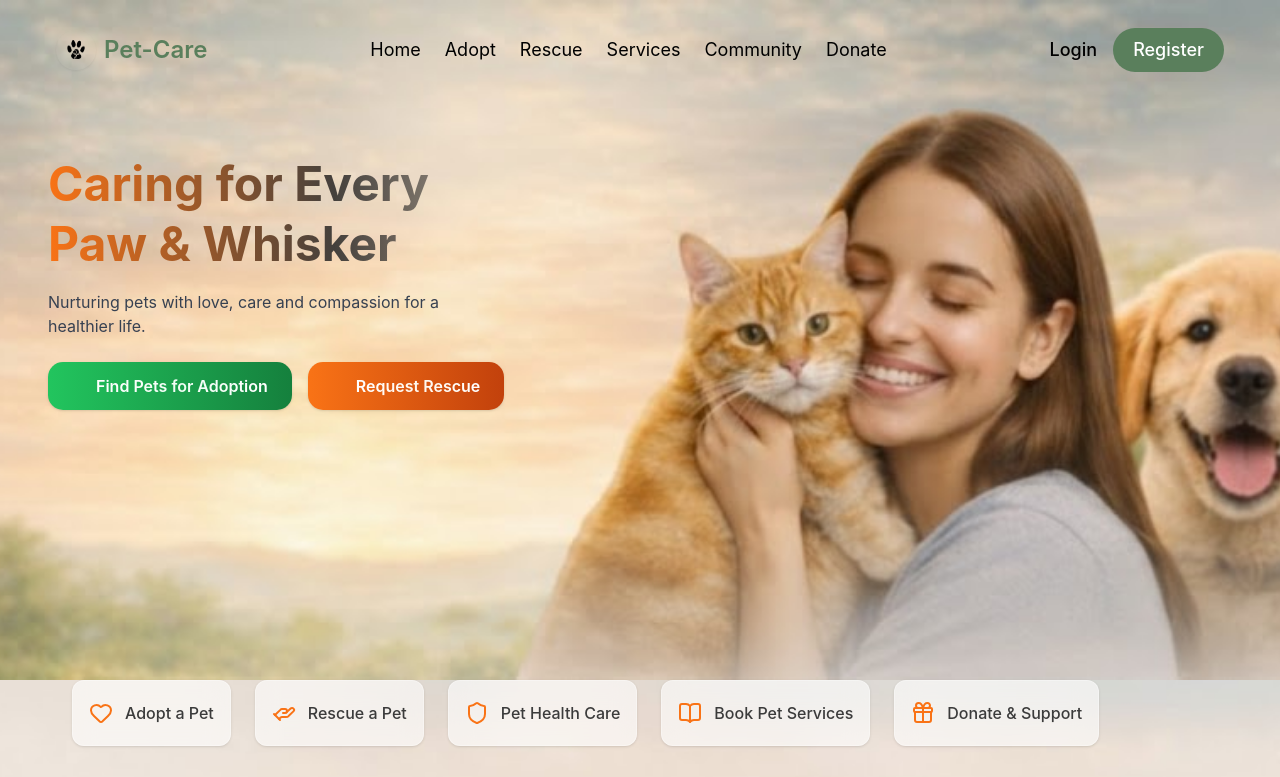
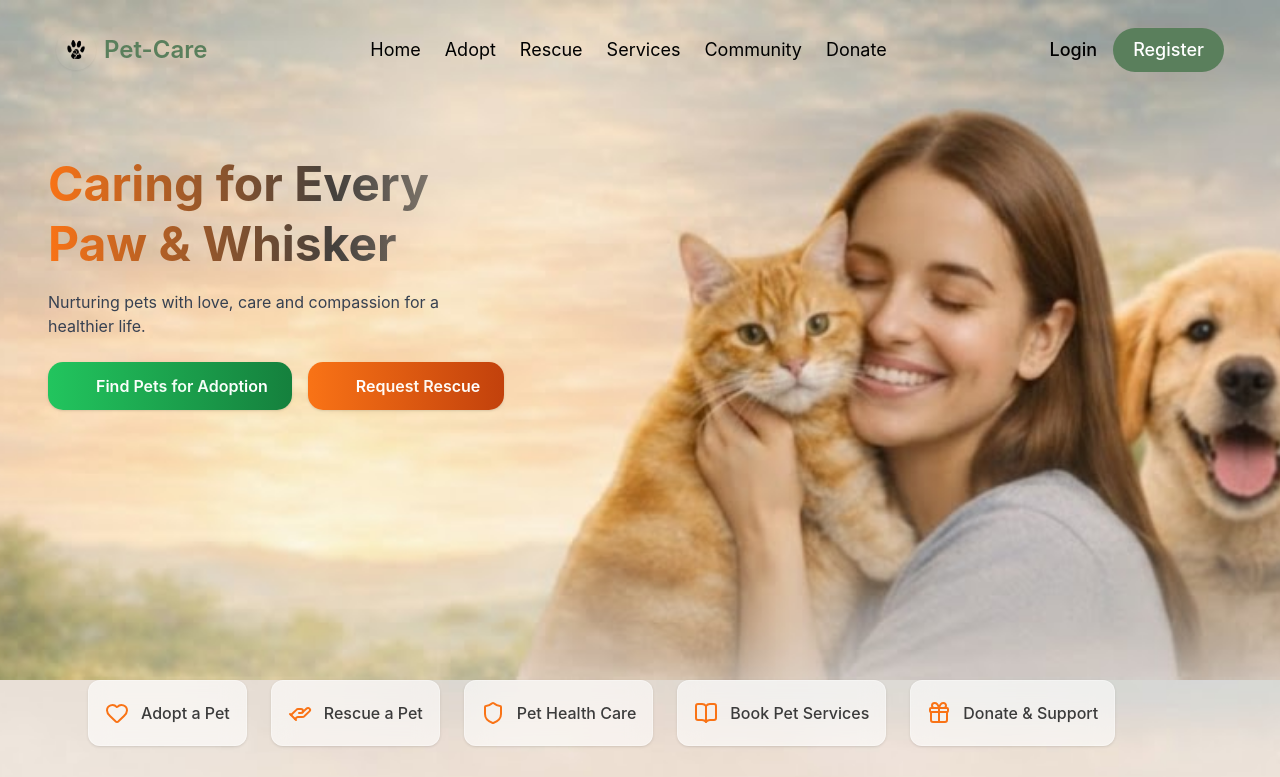
Before and after one commit to masumaakhi/Pet-Care, a React (Create React App) app in the folder frontend/: page / in a window 1280 px wide. Shown: the top 777 px of the page. Built offline with nearby package versions, Linux system fonts and the light colour scheme.

Commit message:
title change

```diff
--- a/frontend/public/index.html
+++ b/frontend/public/index.html
@@ -24,7 +24,7 @@
       work correctly both with client-side routing and a non-root public URL.
       Learn how to configure a non-root public URL by running `npm run build`.
     -->
-    <title>React App</title>
+    <title>Pet Care</title>
   </head>
   <body>
     <noscript>You need to enable JavaScript to run this app.</noscript>
--- a/frontend/src/components/SecondHero.jsx
+++ b/frontend/src/components/SecondHero.jsx
@@ -25,7 +25,7 @@ export default function SecondHero() {
   }}
     >
       {/* Top Navigation */}
-      <div className="mx-auto max-w-8xl px-6 lg:px-12">
+      <div className="mx-auto max-w-8xl px-6 lg:px-16">
         <div className="flex gap-6 flex-wrap mb-8">
           {navItems.map((item) => (
             <NavPill key={item.label} {...item} />
```
